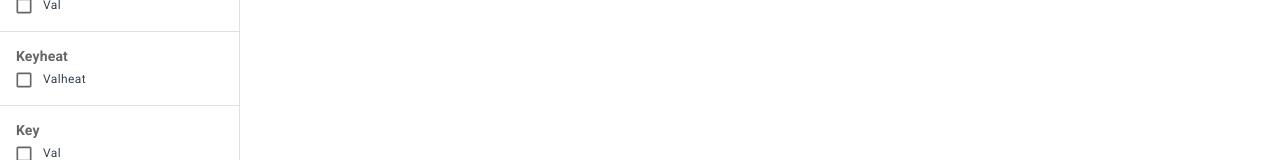
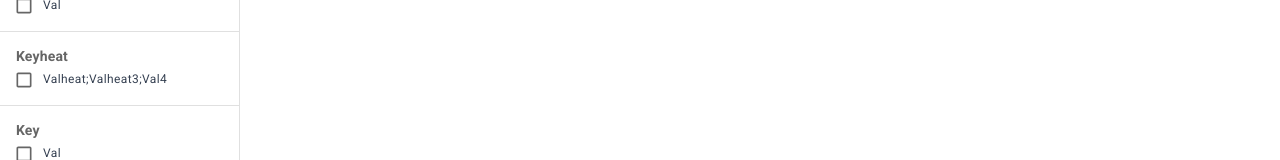
Before and after one commit to scotrj/moose-react, a React (Vite) app: page / in a window 1280 px wide. Shown: the part 221-381 px from the top of the page. Built offline with nearby package versions, Linux system fonts and the light colour scheme.

Commit message:
Update App.jsx

```diff
--- a/src/App.jsx
+++ b/src/App.jsx
@@ -40,7 +40,7 @@ const data = {
             link: "https://www.google.com/",
             image: 'https://mooseframework.inl.gov/virtual_test_bed/media/sfr_minicore/core_plate_mesh.png',
             description: 'This VTB model provides an example representative of a Sodium cooled Fast Reactor (SFR) using metallic fuel. Reactor core analyses of SFR require the modeling of multiple physics systems',
-            key_vals: { keyheat: "valheat", key: "val", key1: "eval" },
+            key_vals: { keyheat: "valheat;valheat3;Val4", key: "val", key1: "eval" },
         },
         {
             name: "MoosePage3",
```
